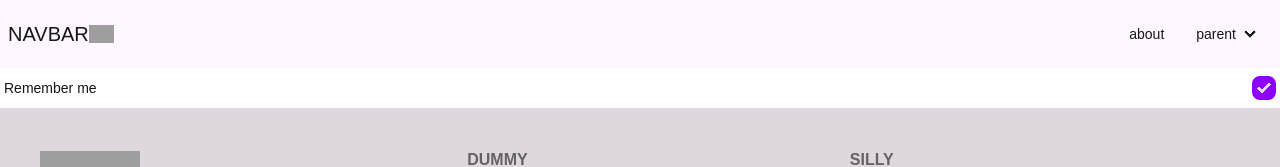
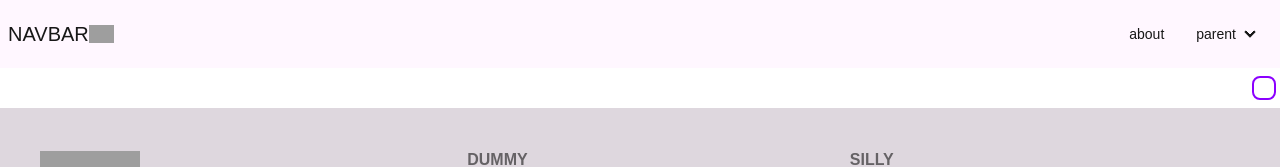
Before and after one commit to arsamhb/mother-react-repo, a Next.js app: page / in a window 1280 px wide. Shown: the top 167 px of the page. Built offline with nearby package versions, Linux system fonts and the light colour scheme; grey boxes are pictures that could not be loaded.

Commit message:
fix: checkbox input porps

```diff
--- a/src/shared/component/UI/CheckboxInput/index.tsx
+++ b/src/shared/component/UI/CheckboxInput/index.tsx
@@ -1,15 +1,24 @@
-import React from "react";
+import React, { InputHTMLAttributes } from "react";
 
-interface CheckboxInputProps {}
+interface CheckboxInputProps {
+  label: string;
+  isChecked: boolean;
+  setIsChecked: React.Dispatch<React.SetStateAction<boolean>>;
+}
 
-const CheckboxInput: React.FC<CheckboxInputProps> = ({}) => {
+const CheckboxInput: React.FC<CheckboxInputProps> = ({
+  label,
+  isChecked,
+  setIsChecked,
+}) => {
   return (
     <label className="cursor-pointer label">
-      <span className="label-text">Remember me</span>
+      <span className="label-text">{label}</span>
       <input
         type="checkbox"
-        defaultChecked
+        checked={isChecked}
         className="custom-checkbox-input"
+        onChange={(e) => setIsChecked(e.target.checked)}
       />
     </label>
   );
```
